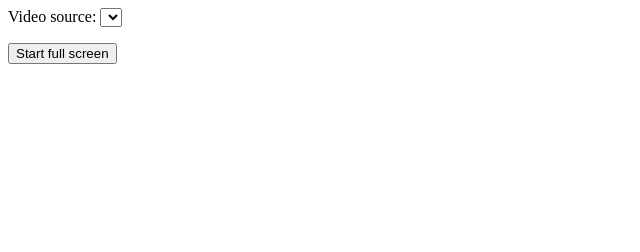
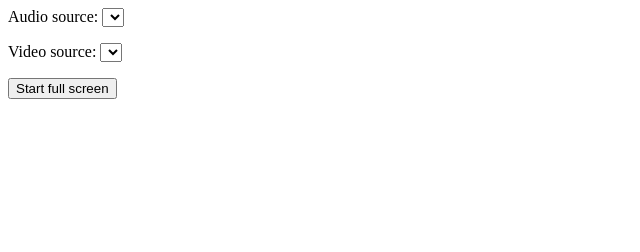
Before and after one commit to boristomas/FullScreenCamera, a plain HTML site: page index.html in a window 1280 px wide. Shown: the whole page, without its empty margins (0-640 px from the left). Drawn offline with Linux system fonts and the light colour scheme.

Commit message:
Update index.html

```diff
--- a/index.html
+++ b/index.html
@@ -18,6 +18,9 @@
   <body>
     <div id="container" class="container">
       <div id="controls">
+          <div class="select">
+          <label for="audioSource">Audio source: </label><select id="audioSource"></select>
+        </div>
         <div class="select">
           <label for="videoSource">Video source: </label><select id="videoSource"></select>
         </div>
```
